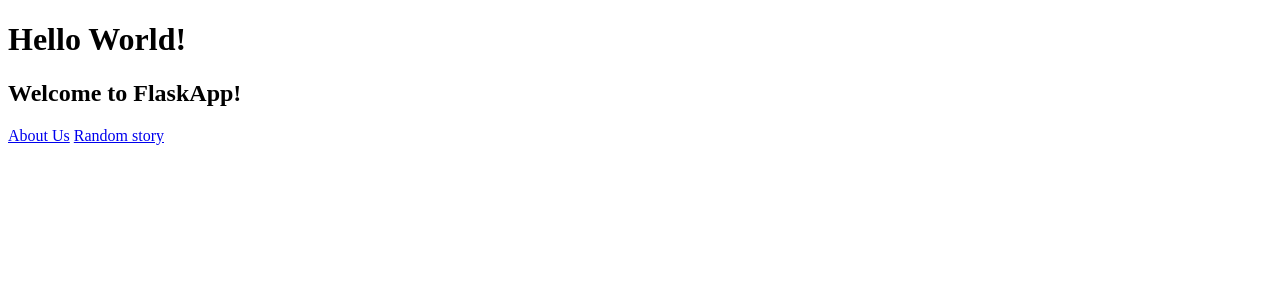
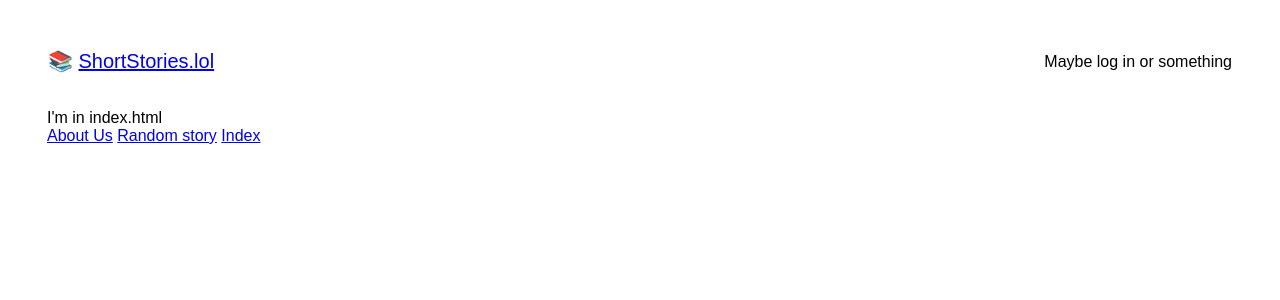
Before and after one commit to will-clarke/story-gen, a Flask app: page / in a window 1280 px wide. Shown: the top 300 px of the page. Run offline with Flask 3, Linux system fonts and the light colour scheme.

Commit message:
CSS is difficult

```diff
--- /dev/null
+++ b/stories_app/static/css/styles.css
@@ -0,0 +1,53 @@
+/* Reset default styles */
+* {
+  margin: 0;
+  padding: 0;
+  box-sizing: border-box;
+}
+
+/* Set a clear font and default font size */
+body {
+  font-family: Arial, sans-serif;
+  font-size: 16px;
+  padding: 2em;
+}
+
+/* Add spacing to headings and paragraphs */
+h1, h2, h3, h4, h5, h6 {
+  margin-bottom: 20px;
+}
+
+p {
+  margin-bottom: 10px;
+}
+
+.container {
+    width: 100%;
+    padding-right: 15px;
+    padding-left: 15px;
+    margin-right: auto;
+    margin-left: auto
+}
+
+.navbar {
+    position: relative;
+    display: flex;
+    flex-wrap: wrap;
+    align-items: center;
+    justify-content: space-between;
+    padding: .5rem 1rem
+}
+
+.navbar-brand {
+    display: inline-block;
+    padding-top: .3125rem;
+    padding-bottom: .3125rem;
+    margin-right: 1rem;
+    font-size: 1.25rem;
+    line-height: inherit;
+    white-space: nowrap
+}
+
+.navbar-brand:hover,.navbar-brand:focus {
+    text-decoration: none
+}
--- a/stories_app/templates/index.html
+++ b/stories_app/templates/index.html
@@ -1,17 +1,14 @@
-<!DOCTYPE html>
-<html lang="en">
+{% extends "layout.html" %}
 
-<head>
-  <meta charset="UTF-8">
-  <title>FlaskApp</title>
-</head>
+{% block body %}
+<div class="container">
 
-<body>
-  <h1>Hello World!</h1>
-  <h2>Welcome to FlaskApp!</h2>
-
+  <br/>
+  I'm in index.html
+  <br/>
   <a href="{{ url_for('stories.about') }}">About Us</a>
   <a href="{{ url_for('stories.random_story') }}">Random story</a>
-</body>
-
-</html>
+  <a href="/">Index <i class="fa fa-caret-right"></i></a>
+  </p>
+</div>
+{% endblock %}
--- /dev/null
+++ b/stories_app/templates/layout.html
@@ -0,0 +1,35 @@
+<!DOCTYPE html>
+<html lang="en">
+
+<head>
+  <meta charset="UTF-8">
+
+  {% block title %}
+  <title>📚ShortStories📚</title>
+  {% endblock %}
+  <title>FlaskApp</title>
+  <link rel="stylesheet" href="{{ url_for('static', filename='css/styles.css') }}">
+  <meta name="viewport" content="width=device-width, initial-scale=1">
+
+
+
+</head>
+
+<body>
+
+  {% block nav %}
+  <nav class="container navbar navbar-light navbar-expand-sm">
+    {% include 'nav.html' %}
+  </nav>
+  {% endblock %}
+  {% block body %}
+  <div class="container">
+    {% block content %}{% endblock %}
+  </div>
+  <a href="{{ url_for('stories.about') }}">About Us</a>
+  <a href="{{ url_for('stories.random_story') }}">Random story</a>
+  {% endblock %}
+
+</body>
+
+</html>
--- /dev/null
+++ b/stories_app/templates/nav.html
@@ -0,0 +1,10 @@
+<span class="navbar-brand">
+  📚
+  <a class="navbar-brand" href="/">
+    ShortStories.lol
+  </a>
+</span>
+
+<div class="login">
+  Maybe log in or something
+</div>
```
Also changed, not shown: static/css/styles.css (deleted, +0 -44 lines), stories_app/templates/about.html (+11 -5 lines).
